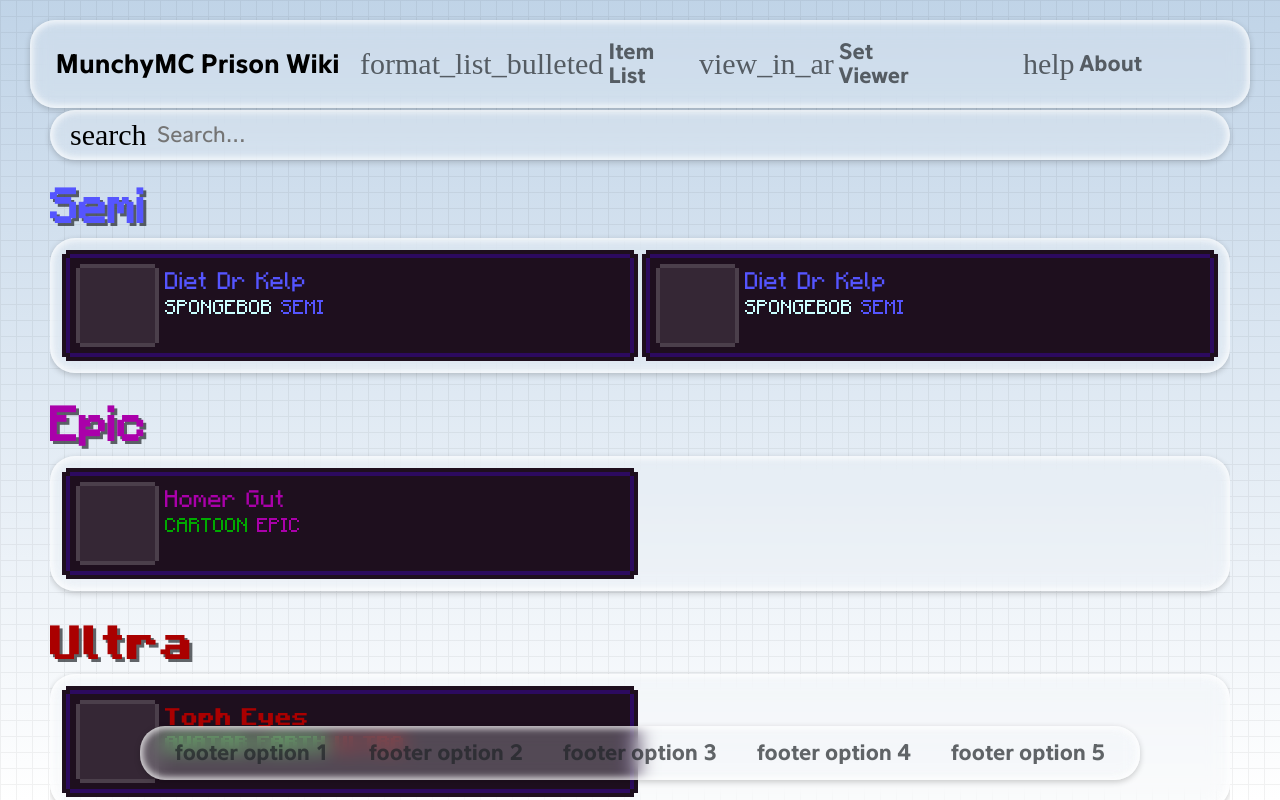
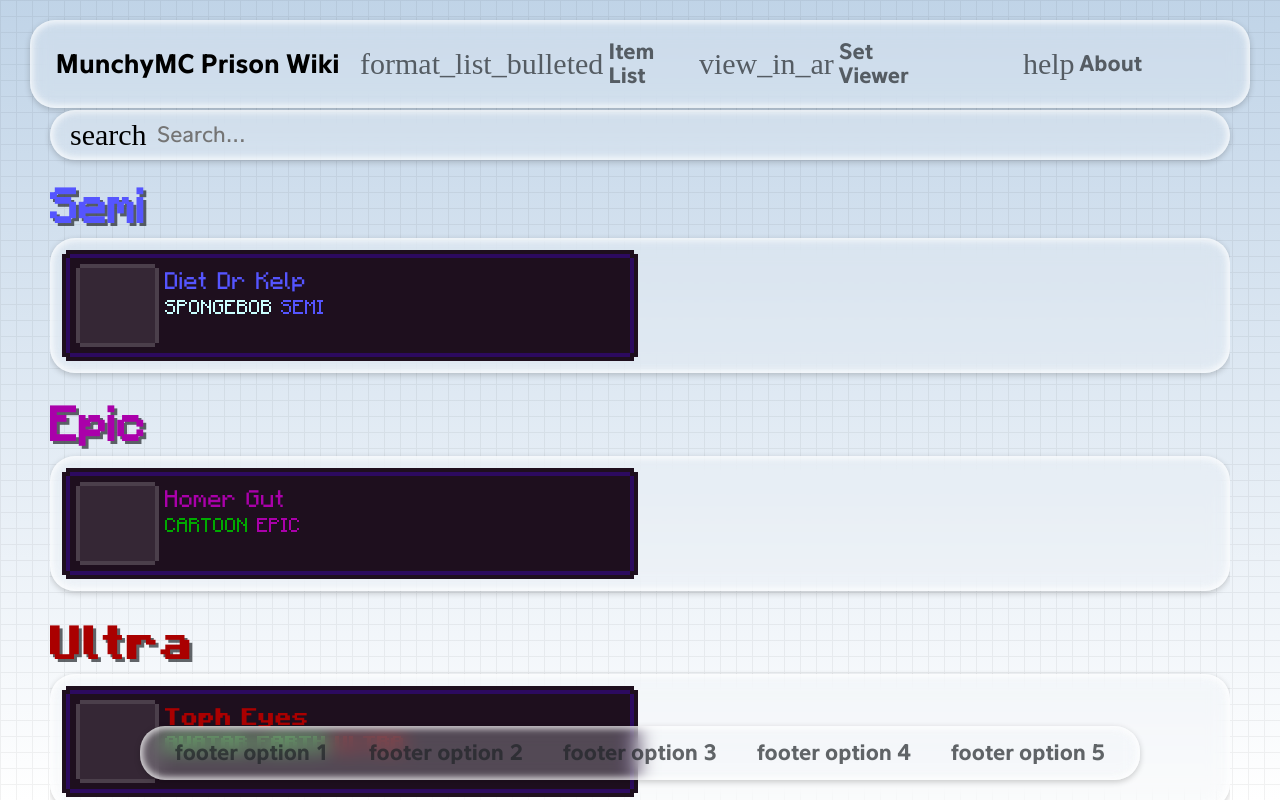
Before and after one commit to eeonaa/MunchyMC-Prison-Wiki, a website built with Vite: page index.html in a window 1280 px wide. Built offline with nearby package versions, Linux system fonts and the light colour scheme; grey boxes are pictures that could not be loaded; some icons are missing.

```diff
--- a/src/css/main.css
+++ b/src/css/main.css
@@ -189,9 +189,11 @@ body {
 }
 
 .rarity {
-    text-transform: uppercase;
     grid-column-start: 2;
     grid-row-start: 2;
+    text-transform: uppercase;
+    text-fit: shrink;
+    white-space: nowrap;
 }
 
 /* Footer */
--- a/src/ts/items/item.ts
+++ b/src/ts/items/item.ts
@@ -46,6 +46,7 @@ export default class Item {
     public getItemListComponent() {
         const item = document.createElement('div')
         item.classList.add('item', 'pointer')
+        item.addEventListener('click', () => { this.openItem() })
 
         const preview = document.createElement('div')
         preview.classList.add('preview')
@@ -77,4 +78,8 @@ export default class Item {
     public addToList(rarity: string) {
         document.getElementsByClassName(`list ${rarity.split(' ').join('_')}`)[0].appendChild(this.getItemListComponent())
     }
+
+    public openItem() {
+        console.log(this)
+    }
 }
--- a/src/ts/items/itemList.ts
+++ b/src/ts/items/itemList.ts
@@ -1,4 +1,3 @@
-import type Item from "./item"
 import { rarityList } from "./itemTypes"
 
 export default class ItemList {
--- a/src/ts/main.ts
+++ b/src/ts/main.ts
@@ -6,7 +6,7 @@ class Main {
     private itemList: ItemList = new ItemList()
 
     constructor() {
-        const kelp = new Item({
+        new Item({
             name: 'diet dr kelp',
             rarity: 'semi',
             location: 'spongebob',
@@ -18,19 +18,7 @@ class Main {
             tags: ['lopping', 'farming']
         })
 
-        const kelp2 = new Item({
-            name: 'diet dr kelp',
-            rarity: 'semi',
-            location: 'spongebob',
-            map: '12',
-            item: 'minecraft_potion',
-            enchants: [''],
-            tint: '#339900',
-            hints: ['Boosts next 40 crops and 80 logs'],
-            tags: ['lopping', 'farming']
-        })
-
-        const homer = new Item({
+        new Item({
             name: 'homer gut',
             rarity: 'epic',
             location: 'cartoon',
@@ -42,7 +30,7 @@ class Main {
             tags: []
         })
 
-        const toph = new Item({
+        new Item({
             name: 'toph eyes',
             rarity: 'ultra',
             location: 'avatar earth',
@@ -54,7 +42,7 @@ class Main {
             tags: []
         })
 
-        const twister = new Item({
+        new Item({
             name: 'sea twister ephermeral essence',
             rarity: 'ultra legend',
             location: undefined,
@@ -66,7 +54,7 @@ class Main {
             tags: []
         })
 
-        const marcy = new Item({
+        new Item({
             name: "marceline's axe bass",
             rarity: 'legendary',
             location: 'adventure time',
@@ -78,7 +66,7 @@ class Main {
             tags: []
         })
 
-        const staff = new Item({
+        new Item({
             name: "flame princess' scorched staff",
             rarity: 'fabled',
             location: 'adventure time',
@@ -90,7 +78,7 @@ class Main {
             tags: []
         })
 
-        const bmo = new Item({
+        new Item({
             name: 'bmo',
             rarity: 'mythical',
             location: 'adventure time',
@@ -102,7 +90,7 @@ class Main {
             tags: []
         })
 
-        const pops = new Item({
+        new Item({
             name: 'pops top hat',
             rarity: 'extinct',
             location: undefined,
@@ -114,7 +102,7 @@ class Main {
             tags: []
         })
 
-        const bad = new Item({
+        new Item({
             name: 'badBoyHalo bobber',
             rarity: 'vote rare',
             location: undefined,
@@ -126,7 +114,7 @@ class Main {
             tags: []
         })
 
-        const wand = new Item({
+        new Item({
             name: "wanda's wand",
             rarity: 'creature',
             location: undefined,
@@ -138,7 +126,7 @@ class Main {
             tags: []
         })
 
-        const treasure = new Item({
+        new Item({
             name: "flying dutchman's treasure",
             rarity: 'fishing special',
             location: undefined,
@@ -150,7 +138,7 @@ class Main {
             tags: []
         })
 
-        const ticket = new Item({
+        new Item({
             name: "Winner's Ticket",
             rarity: 'leaderboard',
             location: undefined,
@@ -162,7 +150,7 @@ class Main {
             tags: []
         })
 
-        const jfk = new Item({
+        new Item({
             name: "Reverse JFK Shoes",
             rarity: 'politics special',
             location: undefined,
@@ -174,7 +162,7 @@ class Main {
             tags: []
         })
 
-        const legs = new Item({
+        new Item({
             name: "Cat Legs",
             rarity: 'pet special',
             location: undefined,
```
